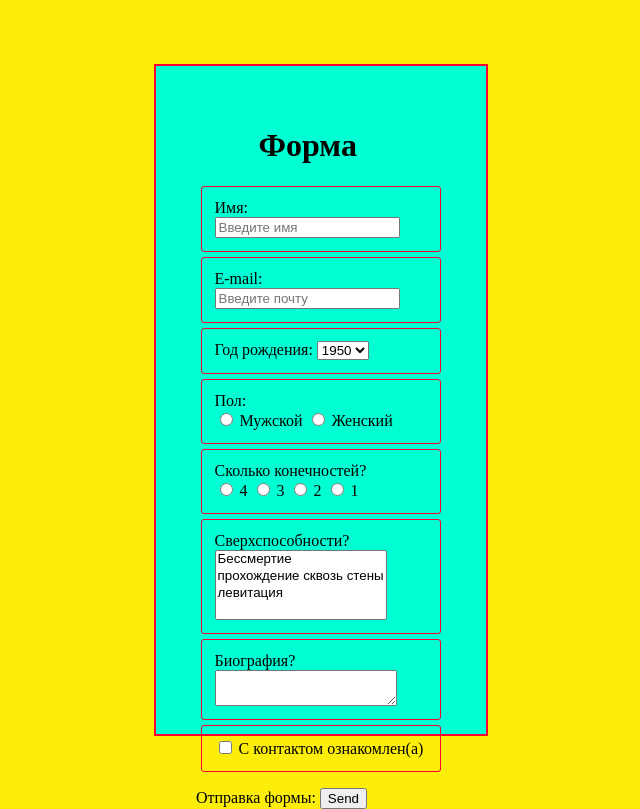
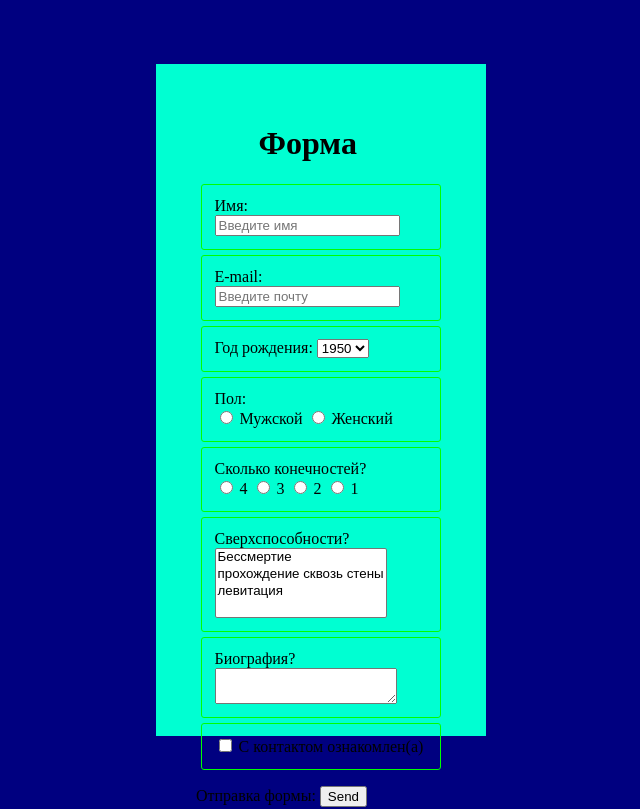
Before and after one commit to Veronikalozg/Veronikalozg.github.io, a PHP site: page /backend/4/form.php in a window 1280 px wide. Shown: the whole page, without its empty margins (319-959 px from the left). Run offline with PHP 8.4, Linux system fonts and the light colour scheme; data that the repository does not hold is empty.

Commit message:
Update form.php

```diff
--- a/backend/4/form.php
+++ b/backend/4/form.php
@@ -1,6 +1,6 @@
 <style>
 body{
-    background-color: #fcee0a;
+    background-color: #000080;
     display: flex;
     justify-content:center;
     margin-top:5%;
@@ -10,7 +10,7 @@ body{
     padding: 40px;
     width: 250px;
     background-color: #00ffd2;
-    border: 2px solid #fd0130;
+    border: 2px solid# FF00FF;
 }
 
 h1{
@@ -22,7 +22,7 @@ h1{
     margin:2%;
     padding: 5%;
     border: 1px solid;
-    border-color: #fd0130;
+    border-color: #00FF00;
     border-radius: 3px;
 }
 .error {
```
